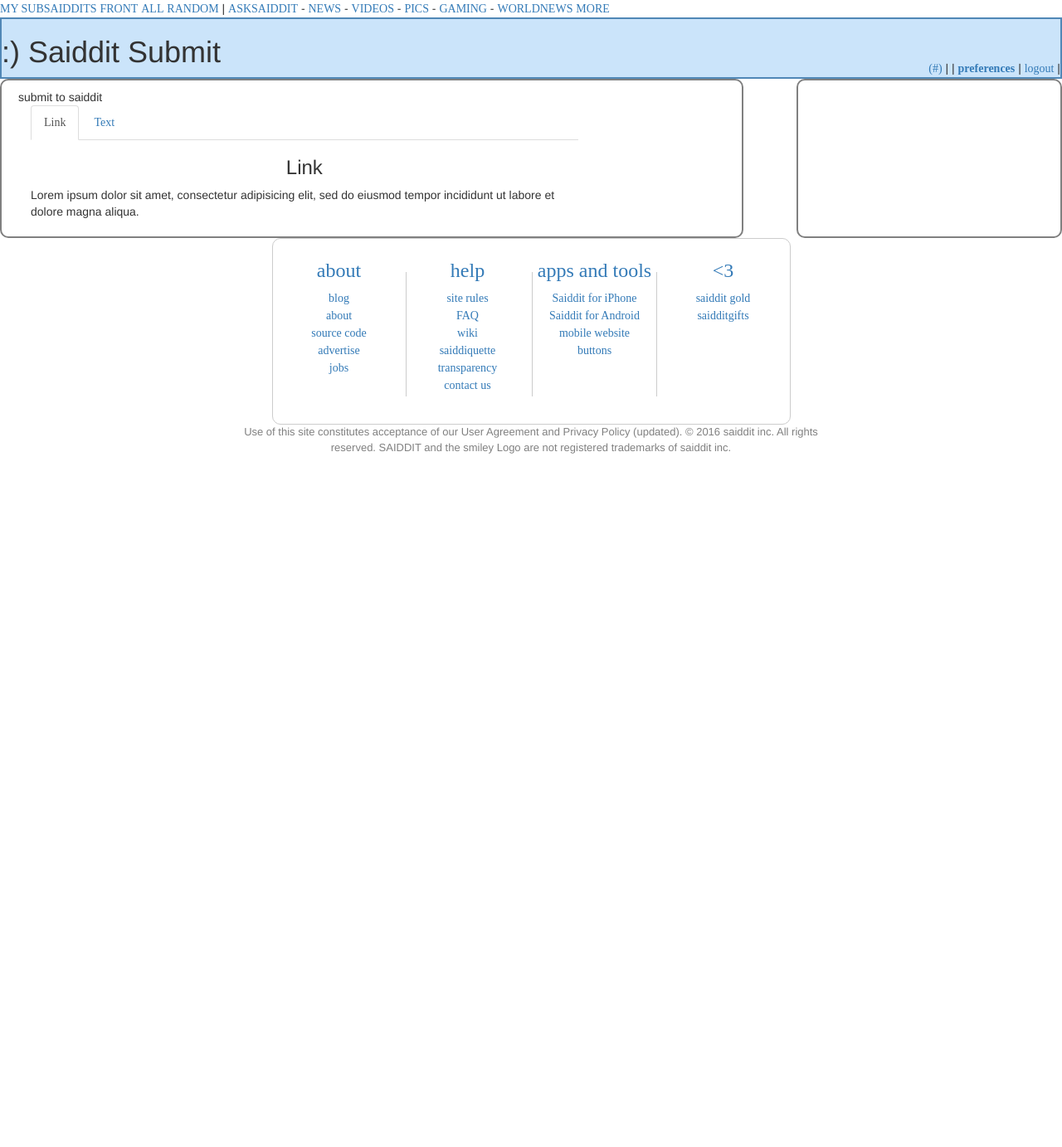
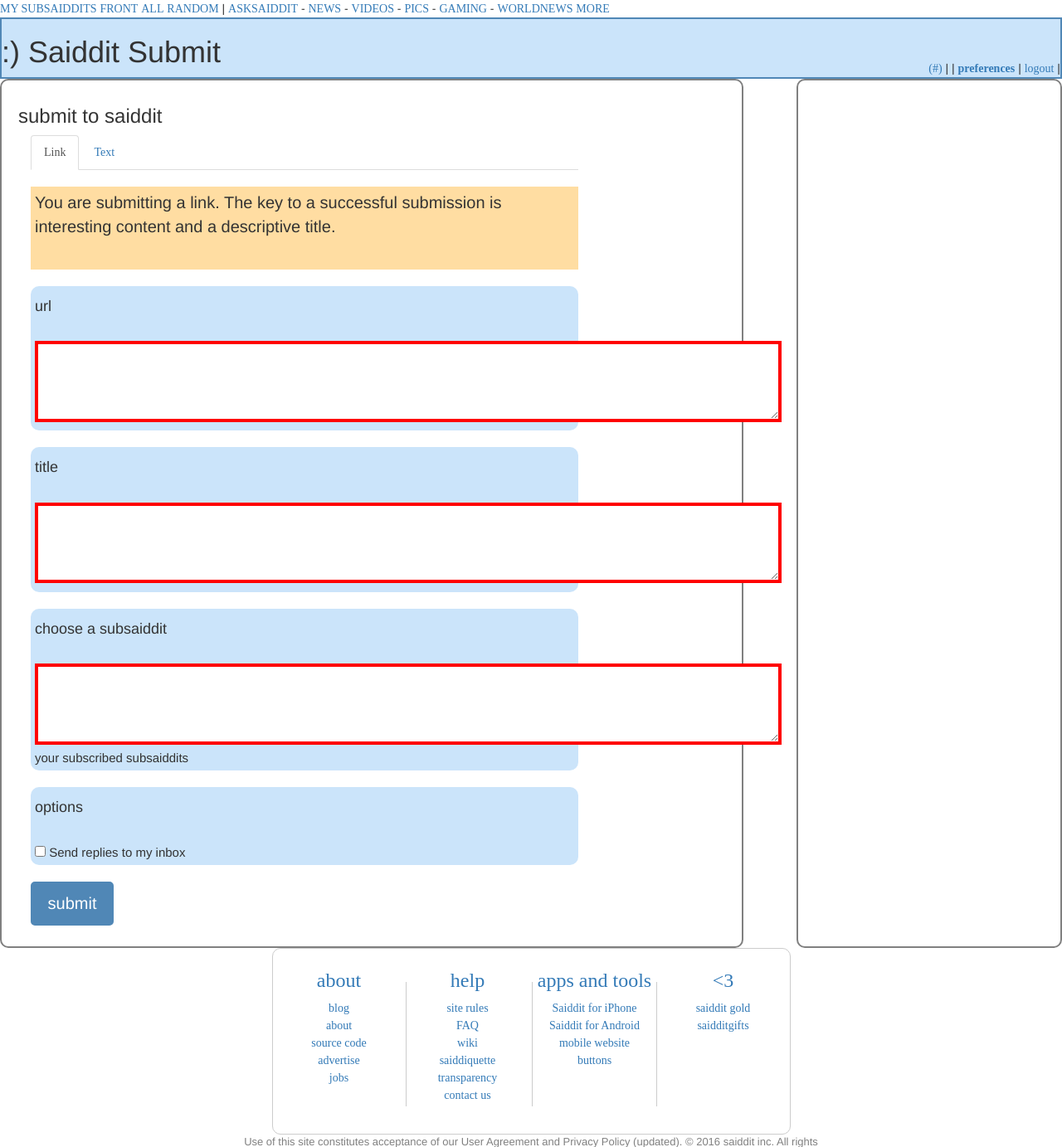
Before and after one commit to jorshi/csc370, a PHP site: page /new_post.php in a window 1280 px wide. Shown: the top 1383 px of the page at 83% size. Before the commit the page ends 547 px from the top, so only its background shows below. Run offline with PHP 8.4, Linux system fonts and the light colour scheme; data that the repository does not hold is empty; some libraries are stand-ins or nearby versions.

Commit message:
modified new_post.php and style.css

```diff
--- a/saiddit/interface/new_post.php
+++ b/saiddit/interface/new_post.php
@@ -44,45 +44,89 @@
 <!-- BODY [the area for saiddit and subsaiddit content and advertisement (like on reddit)]-->
         <div id='body'>
             <div id='content_submit'>
-            	submit to saiddit
+            	<h3 style='text-align:left;'>submit to saiddit</h3>
 
 				<div class="container" style='width:80%; margin-left:0;'>
 					<ul class="nav nav-tabs">
 						<li class="active"><a data-toggle="tab" href="#link">Link</a></li>
-						<li><a data-toggle="tab" href="#text">Text</a></li>
+						<li ><a data-toggle="tab" href="#text">Text</a></li>
 					</ul>
 
 					<div class="tab-content">
 					    <div id="link" class="tab-pane fade in active">
-						    <h3>Link</h3>
-						   	<p>Lorem ipsum dolor sit amet, consectetur adipisicing elit, sed do eiusmod tempor incididunt ut labore et dolore magna aliqua.</p>
+                            <br>
+                            <div id= 'warning_new_post'>
+                                You are submitting a link. The key to a successful submission is interesting content and a descriptive title.
+                            </div>
+                            </br>
+
+						    <form id='post_link_form' name='post_link_form' action='' method='post' onsubmit=''>
+                                <div class='div_new_post' id='title_text_form'>
+                                    <h4>url</h4><br>
+                                    <textarea rows='4' cols='97' required='required'></textarea>
+                                </div>
+
+                                <br>
+                                <div class='div_new_post' id='title_text_form'>
+                                    <h4>title</h4><br>
+                                    <textarea rows='4' cols='97' required='required'></textarea>
+                                </div>
+
+                                <br>
+                                <div class='div_new_post' id='title_text_form'>
+                                    <h4>choose a subsaiddit</h4><br>
+                                    <textarea rows='4' cols='97' required='required'></textarea>
+                                    <br> your subscribed subsaiddits
+                                </div>
+
+                                <br>
+                                <div class='div_new_post' id='options_text_form'>
+                                    <h4>options</h4><br>
+                                    <input type='checkbox'> Send replies to my inbox
+                                </div>
+                                <br>
+                                <input type='submit' value='submit' id='link_submit' style='position:relative; left:0px;'>
+                            </form>
 						</div>
 
 						<div id="text" class="tab-pane fade">
-						    <h3>Text</h3>
+                            <br>
+						    <div id= 'warning_new_post'>
+                                You are submitting a text-based post. Speak your mind. A title is required, but expanding further in the text field is not. Beginning your title with "vote up if" is violation of intergalactic law.
+                            </div>
+						    </br>
+
                             <form id='post_text_form' name='post_text_form' action='' method='post' onsubmit=''>
 								<div class='div_new_post' id='title_text_form'>
-									title<br>
-									<textarea rows='4' cols='90'></textarea>
+                                    <h4>title</h4><br>
+                                    <textarea rows='4' cols='97' required='required'></textarea>
                                 </div>
 								<br>
-								<div class='div_new_post' id='text_form'>
-									text (optional)<br>
-									<textarea rows='4' cols='90'></textarea>
+                                <div class='div_new_post' id='title_text_form'>
+                                    <h4>text (optional)</h4><br>
+                                    <textarea rows='4' cols='97'></textarea>
+                                    <div style='position:absolute; right:5px; top:5px;'><a href='#'>content policy</a><t> <a href='#'>formatting help</a></div>
                                 </div>
 								<br>
-								<div class='div_new_post' id='subsaiddit_form'>
-									choose a subsaiddit<br>
-									<textarea rows='4' cols='90'></textarea>
+								<div class='div_new_post' id='title_text_form'>
+                                    <h4>choose a subsaiddit</h4><br>
+                                    <textarea rows='4' cols='97' required='required'></textarea>
+                                    <br> your subscribed subsaiddits
+                                </div>
+
+                                <br>
+								<div class='div_new_post' id='options_text_form'>
+									<h4>options</h4><br>
+									<input type='checkbox'> Send replies to my inbox
 								</div>
                                 <br>
-								<div class='div_new_post' id='options_text_form'>
-									options<br>
-									<input type='text'>
 
-									<br>your subscribed subsaiddits
-									<div id='subscribed'></div>
+                                <div class='div_new_post' style='background-color:#E3EDFA; '>
+                                    please be mindful of saiddit's <a href='#'><b>content policy</b></a> and practice <a href='#'><b>good saiddiquette</b></a>
                                 </div>
+                                <br>
+
+                                <input type='submit' value='submit' id='text_submit' style='position:relative; left:0px;'>
 							</form>
 					    </div>
 					</div>
--- a/saiddit/static/css/style.css
+++ b/saiddit/static/css/style.css
@@ -344,9 +344,25 @@ i {
 }
 
 .div_new_post {
+
     background-color:#CBE4FA;
+    font-size:15px;
     border:2px #CBE4FA;
     border-radius:10px;
     padding:5px;
     min-height:50px;
 }
+
+:required {
+    border-width:4px;
+    border-color:#FF0000;
+}
+
+#warning_new_post {
+    height:100px;
+    width:100%;
+    font-size:20px;
+    background-color:#FFDDA2;
+    border:2px #FF0000;
+    padding:5px;
+}
```
Lines whose indentation alone changed are shown as unchanged.
